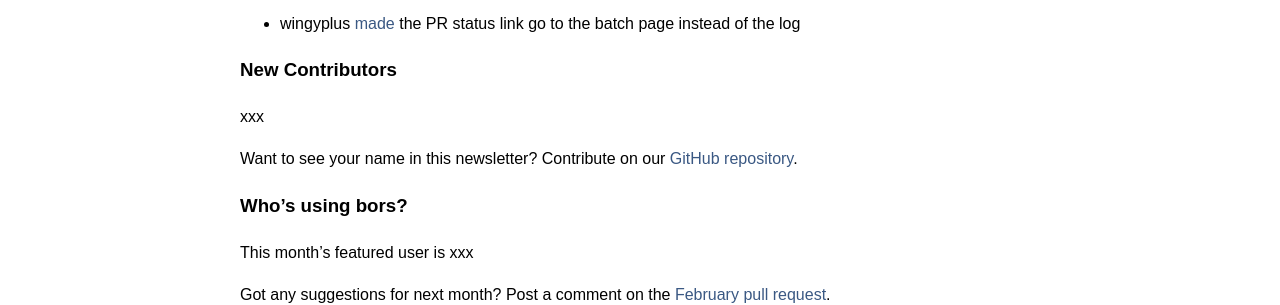
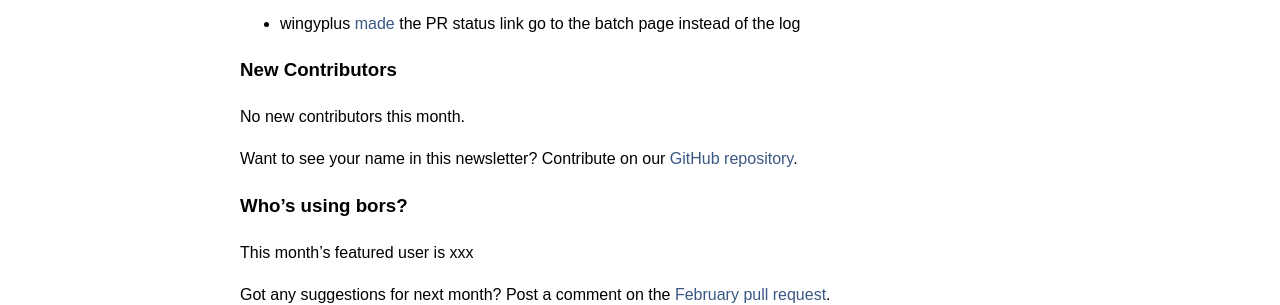
Before and after one commit to bors-ng/bors-ng.github.io, a Jekyll site: the page built from _posts/2023-05-01-tmib-76.md, in a window 1280 px wide. Shown: the part 1230-1535 px from the top of the page. Built offline with Jekyll 4.4.1, drawn with Linux system fonts in a browser that asks for light colours.

Commit message:
Add no contributors notice

```diff
--- a/_posts/2023-05-01-tmib-76.md
+++ b/_posts/2023-05-01-tmib-76.md
@@ -53,7 +53,7 @@
 
 ### New Contributors
 
-xxx
+No new contributors this month.
 
 Want to see your name in this newsletter? Contribute on our [GitHub repository](https://github.com/bors-ng/bors-ng).
 
```
